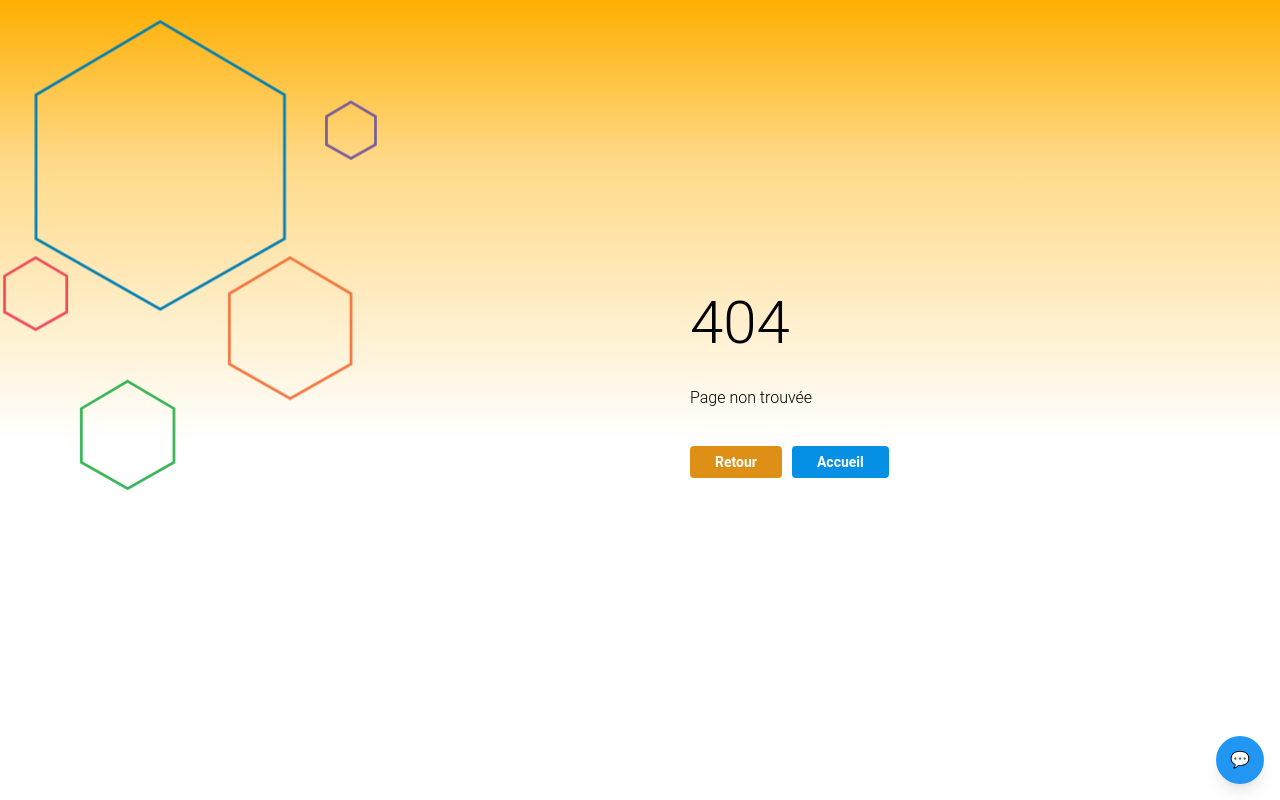
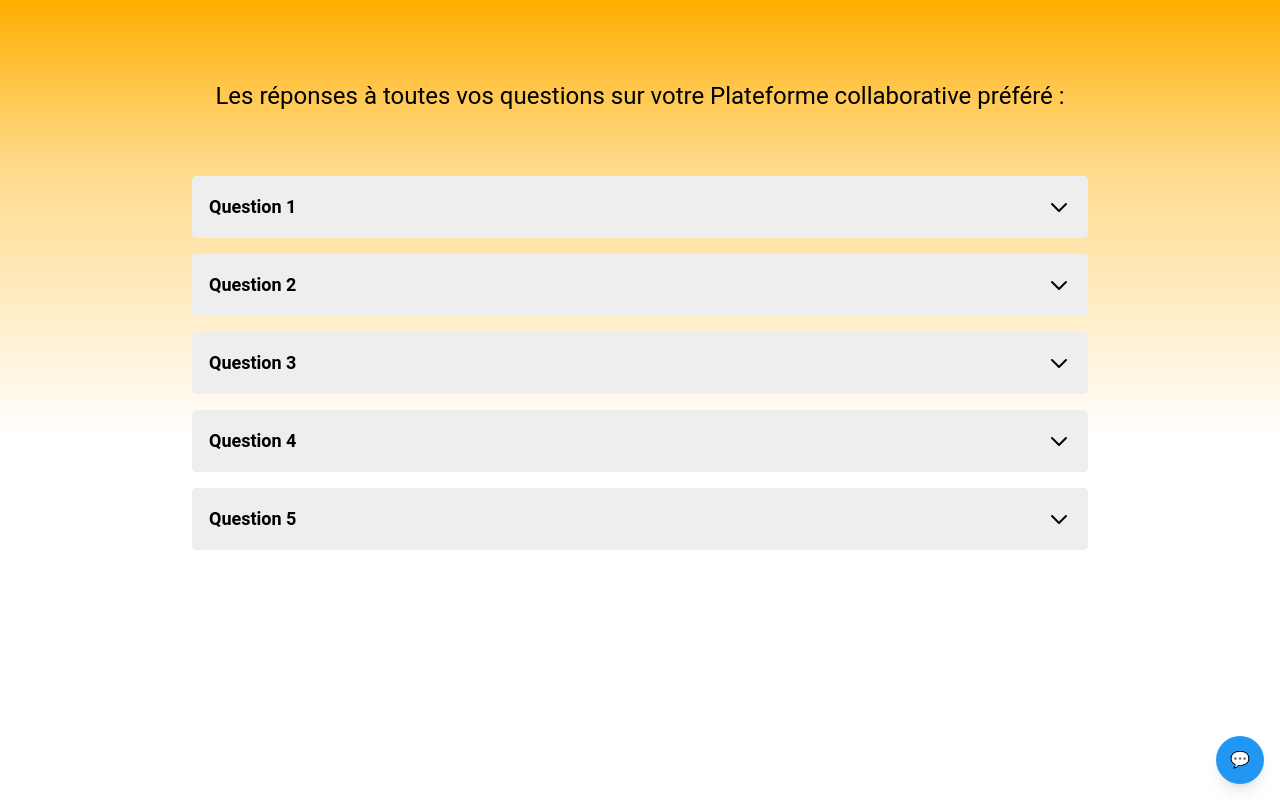
Before and after one commit to Emmanuelle-S/Mingle, a React (Vite) app in the folder frontend/: page /FAQ in a window 1280 px wide. Before the commit this address had no page. Built offline with nearby package versions, Linux system fonts and the light colour scheme.

Commit message:
feat: intégration de la page FAQ et de son composant Accordion

```diff
--- a/frontend/src/App.jsx
+++ b/frontend/src/App.jsx
@@ -9,6 +9,7 @@ import './App.css';
 import NotFound from './components/NotFound/NotFound.jsx';
 import Formulaire from './components/Formulaire/Formulaire.jsx'
 import Header from './components/Header/Header.jsx';
+import FAQ from '@pages/FAQ/FAQ';
 
 
 
@@ -60,6 +61,7 @@ function App() {
                 <Route path="/Profil" element={<Profil/>} />
                 <Route path="/formulaire" element={<Formulaire/>} />
                 <Route path="/publier" element={<Publier/>} />
+                <Route path="/FAQ" element={<FAQ />} />
               </Routes>
               <ChatBubble friends={friends} conversations={conversations} fetchConversation={fetchConversation} />
             </main>
--- a/frontend/src/components/Counter.jsx
+++ /dev/null
@@ -1,16 +0,0 @@
-import { useState } from "react";
-
-export default function Counter() {
-  const [count, setCount] = useState(0);
-
-  return (
-    <p>
-      <button
-        type="button"
-        onClick={() => setCount((oldCount) => oldCount + 1)}
-      >
-        count is: {count}
-      </button>
-    </p>
-  );
-}
--- /dev/null
+++ b/frontend/src/pages/FAQ/Accordion.jsx
@@ -0,0 +1,56 @@
+import React, { useState } from 'react';
+
+const Accordion = ({ items }) => {
+  const [activeIndex, setActiveIndex] = useState(null);
+
+  const onItemClick = (index) => {
+    setActiveIndex(index === activeIndex ? null : index);
+  };
+
+  return (
+    <div className="w-full max-w-4xl mx-auto">
+      {items.map((item, index) => (
+        <div key={index} className="mb-4 border border-gray-200 rounded">
+          <div
+            className={`flex justify-between items-center p-4 cursor-pointer ${
+              index === activeIndex ? 'bg-white' : 'bg-gray-200'
+            }`}
+            onClick={() => onItemClick(index)}
+          >
+            <span className="text-lg font-semibold">{item.title}</span>
+            <svg
+              className="w-6 h-6"
+              fill="none"
+              viewBox="0 0 24 24"
+              stroke="currentColor"
+            >
+              {index === activeIndex ? (
+                <path
+                  strokeLinecap="round"
+                  strokeLinejoin="round"
+                  strokeWidth="2"
+                  d="M5 15l7-7 7 7"
+                />
+              ) : (
+                <path
+                  strokeLinecap="round"
+                  strokeLinejoin="round"
+                  strokeWidth="2"
+                  d="M19 9l-7 7-7-7"
+                />
+              )}
+            </svg>
+          </div>
+          {index === activeIndex && (
+            <div className="p-4 border-t border-gray-200 bg-gray-400">
+              <p>{item.intro}</p>
+              <p>{item.content}</p>
+            </div>
+          )}
+        </div>
+      ))}
+    </div>
+  );
+};
+
+export default Accordion;
--- /dev/null
+++ b/frontend/src/pages/FAQ/FAQ.jsx
@@ -0,0 +1,44 @@
+import React from "react";
+import Accordion from "./Accordion.jsx";
+
+const FAQ = () => {
+  const accordionItems = [
+    {
+      title: "Question 1",
+      intro: "Introduction",
+      content: "Contenu de la Question 1...",
+    },
+    {
+      title: "Question 2",
+      intro: "Introduction",
+      content: "Contenu de la Question 2...",
+    },
+    {
+      title: "Question 3",
+      intro: "Introduction",
+      content: "Contenu de la Question 3...",
+    },
+    {
+      title: "Question 4",
+      intro: "Introduction",
+      content: "Contenu de la Question 4...",
+    },
+    {
+      title: "Question 5",
+      intro: "Introduction",
+      content: "Contenu de la Question 5...",
+    },
+    // Ajoute autant de sections que tu veux
+  ];
+
+  return (
+    <div className="container mx-auto p-4">
+      <h1 className="text-lg md:text-2xl text-center py-8 md:p-16">
+        Les réponses à toutes vos questions sur votre Plateforme collaborative préféré :
+      </h1>
+      <Accordion items={accordionItems} />
+    </div>
+  );
+};
+
+export default FAQ;
```
Also changed, not shown: frontend/src/pages/FAQ/FAQ.css (added).
